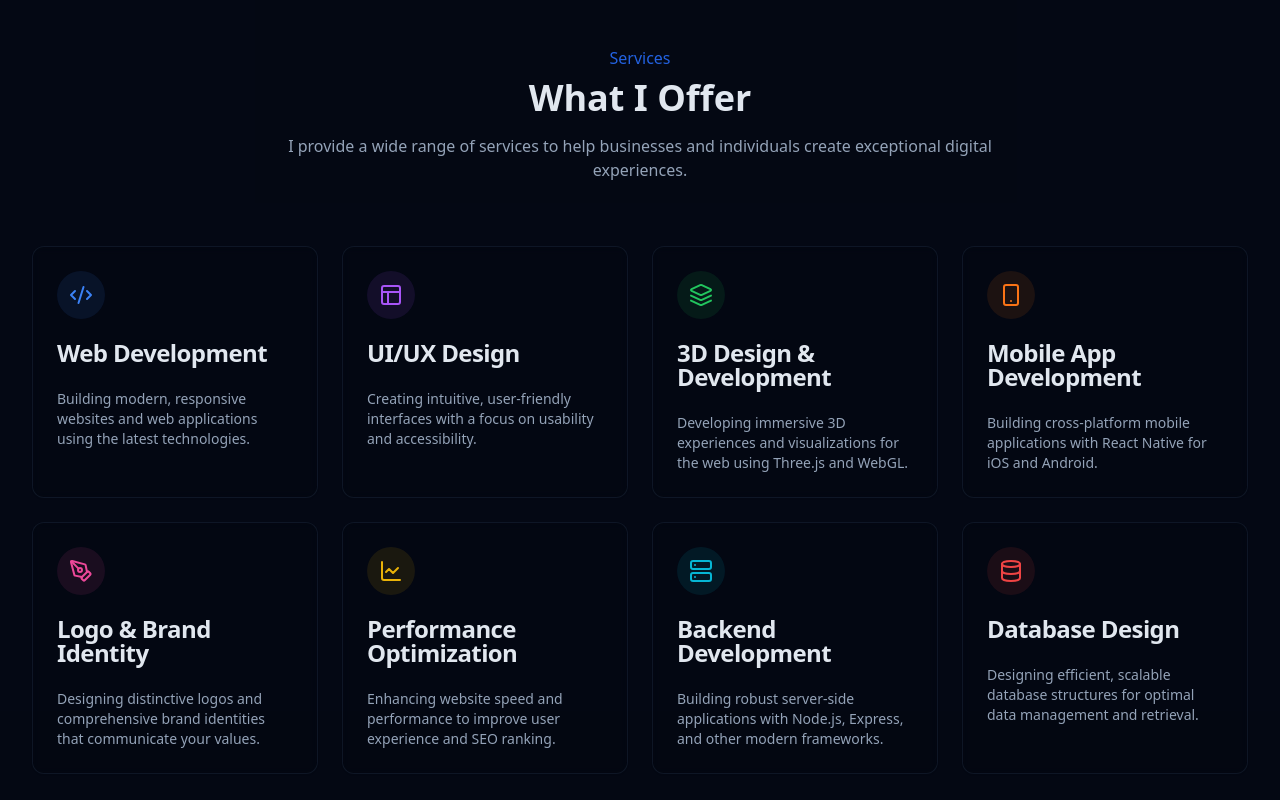
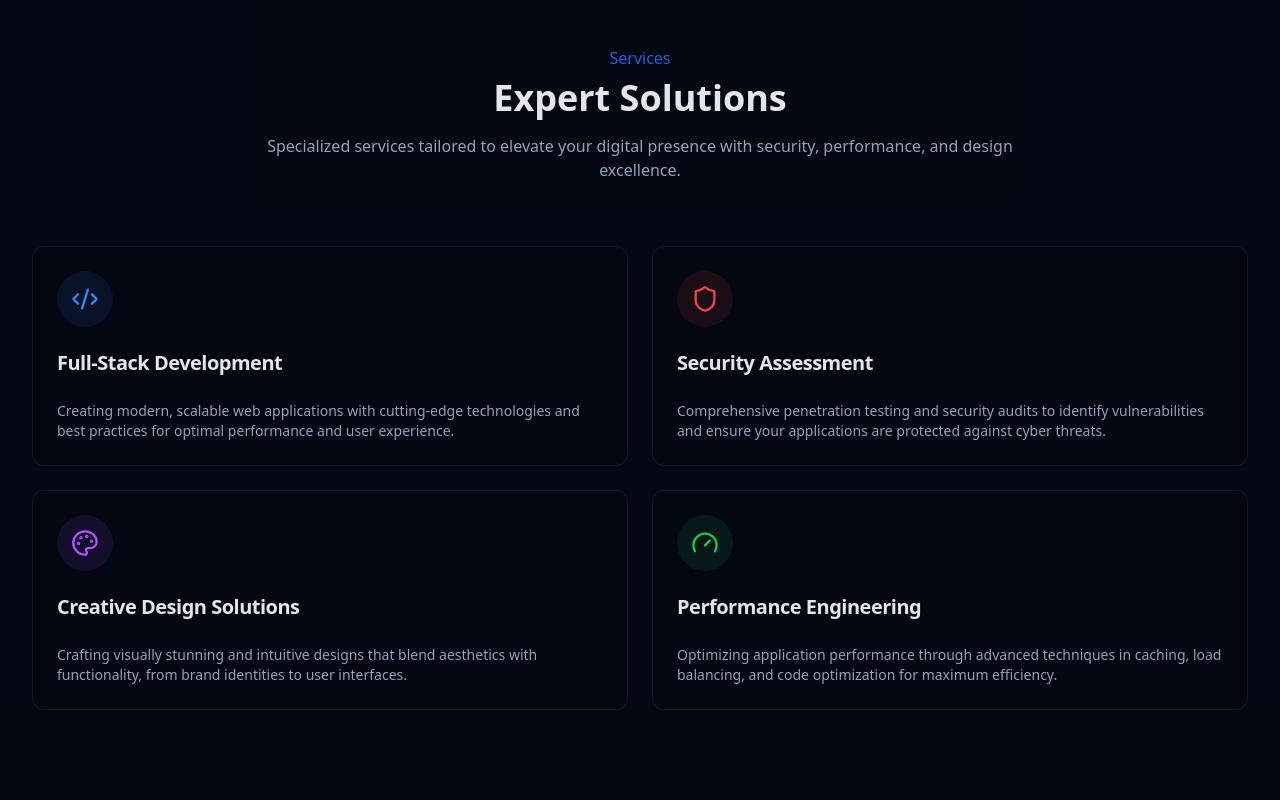
Before and after one commit to karthik558/karthiklal, a Next.js app: page / in a window 1280 px wide. Shown: the part 3100-3900 px from the top of the page. Built offline with nearby package versions, Linux system fonts and the light colour scheme; a web font is replaced by a local one.

Commit message:
portfolio: update services section: refine service offerings with detailed descriptions and improved layout; enhance card design and interactivity

```diff
--- a/components/sections/services-section.tsx
+++ b/components/sections/services-section.tsx
@@ -2,65 +2,37 @@
 
 import { useRef } from "react"
 import { motion, useInView } from "framer-motion"
-import { Code2, Layout, Layers, Smartphone, PenTool, LineChart, Server, Database } from "lucide-react"
+import { Code2, Shield, Palette, Gauge } from "lucide-react"
 import { Card, CardContent, CardDescription, CardHeader, CardTitle } from "@/components/ui/card"
 
 const services = [
   {
-    title: "Web Development",
-    description: "Building modern, responsive websites and web applications using the latest technologies.",
+    title: "Full-Stack Development",
+    description: "Creating modern, scalable web applications with cutting-edge technologies and best practices for optimal performance and user experience.",
     icon: Code2,
     color: "text-blue-500",
     bgColor: "bg-blue-500/10",
   },
   {
-    title: "UI/UX Design",
-    description: "Creating intuitive, user-friendly interfaces with a focus on usability and accessibility.",
-    icon: Layout,
+    title: "Security Assessment",
+    description: "Comprehensive penetration testing and security audits to identify vulnerabilities and ensure your applications are protected against cyber threats.",
+    icon: Shield,
+    color: "text-red-500",
+    bgColor: "bg-red-500/10",
+  },
+  {
+    title: "Creative Design Solutions",
+    description: "Crafting visually stunning and intuitive designs that blend aesthetics with functionality, from brand identities to user interfaces.",
+    icon: Palette,
     color: "text-purple-500",
     bgColor: "bg-purple-500/10",
   },
   {
-    title: "3D Design & Development",
-    description: "Developing immersive 3D experiences and visualizations for the web using Three.js and WebGL.",
-    icon: Layers,
+    title: "Performance Engineering",
+    description: "Optimizing application performance through advanced techniques in caching, load balancing, and code optimization for maximum efficiency.",
+    icon: Gauge,
     color: "text-green-500",
     bgColor: "bg-green-500/10",
-  },
-  {
-    title: "Mobile App Development",
-    description: "Building cross-platform mobile applications with React Native for iOS and Android.",
-    icon: Smartphone,
-    color: "text-orange-500",
-    bgColor: "bg-orange-500/10",
-  },
-  {
-    title: "Logo & Brand Identity",
-    description: "Designing distinctive logos and comprehensive brand identities that communicate your values.",
-    icon: PenTool,
-    color: "text-pink-500",
-    bgColor: "bg-pink-500/10",
-  },
-  {
-    title: "Performance Optimization",
-    description: "Enhancing website speed and performance to improve user experience and SEO ranking.",
-    icon: LineChart,
-    color: "text-yellow-500",
-    bgColor: "bg-yellow-500/10",
-  },
-  {
-    title: "Backend Development",
-    description: "Building robust server-side applications with Node.js, Express, and other modern frameworks.",
-    icon: Server,
-    color: "text-cyan-500",
-    bgColor: "bg-cyan-500/10",
-  },
-  {
-    title: "Database Design",
-    description: "Designing efficient, scalable database structures for optimal data management and retrieval.",
-    icon: Database,
-    color: "text-red-500",
-    bgColor: "bg-red-500/10",
   },
 ]
 
@@ -79,31 +51,30 @@ export default function ServicesSection() {
           className="text-center max-w-3xl mx-auto mb-16"
         >
           <span className="inline-block text-primary font-medium mb-2">Services</span>
-          <h2 className="text-3xl md:text-4xl font-bold mb-4">What I Offer</h2>
+          <h2 className="text-3xl md:text-4xl font-bold mb-4">Expert Solutions</h2>
           <p className="text-muted-foreground">
-            I provide a wide range of services to help businesses and individuals create exceptional digital
-            experiences.
+            Specialized services tailored to elevate your digital presence with security, performance, and design excellence.
           </p>
         </motion.div>
 
-        <div className="grid grid-cols-1 md:grid-cols-2 lg:grid-cols-4 gap-6">
+        <div className="grid grid-cols-1 md:grid-cols-2 lg:grid-cols-2 gap-6">
           {services.map((service, index) => (
             <motion.div
               key={service.title}
               initial={{ opacity: 0, y: 20 }}
               animate={isInView ? { opacity: 1, y: 0 } : { opacity: 0, y: 20 }}
               transition={{ duration: 0.5, delay: 0.1 * index }}
-              whileHover={{ y: -10, transition: { duration: 0.2 } }}
+              whileHover={{ y: -5, transition: { duration: 0.2 } }}
             >
-              <Card className="border border-border/50 bg-card/50 backdrop-blur-sm h-full">
+              <Card className="border border-border/50 bg-card/50 backdrop-blur-sm h-full hover:border-primary/50 transition-all duration-300">
                 <CardHeader>
-                  <div className={`w-12 h-12 rounded-full ${service.bgColor} flex items-center justify-center mb-4`}>
-                    <service.icon className={`h-6 w-6 ${service.color}`} />
+                  <div className={`w-14 h-14 rounded-full ${service.bgColor} flex items-center justify-center mb-4`}>
+                    <service.icon className={`h-7 w-7 ${service.color}`} />
                   </div>
-                  <CardTitle>{service.title}</CardTitle>
+                  <CardTitle className="text-xl mb-2">{service.title}</CardTitle>
                 </CardHeader>
                 <CardContent>
-                  <CardDescription>{service.description}</CardDescription>
+                  <CardDescription className="text-muted-foreground">{service.description}</CardDescription>
                 </CardContent>
               </Card>
             </motion.div>
```
